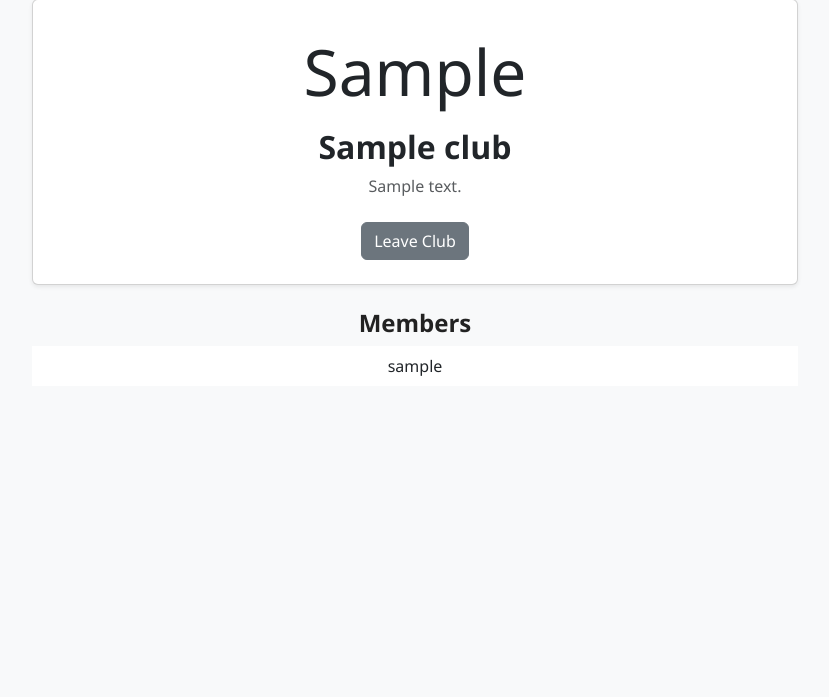
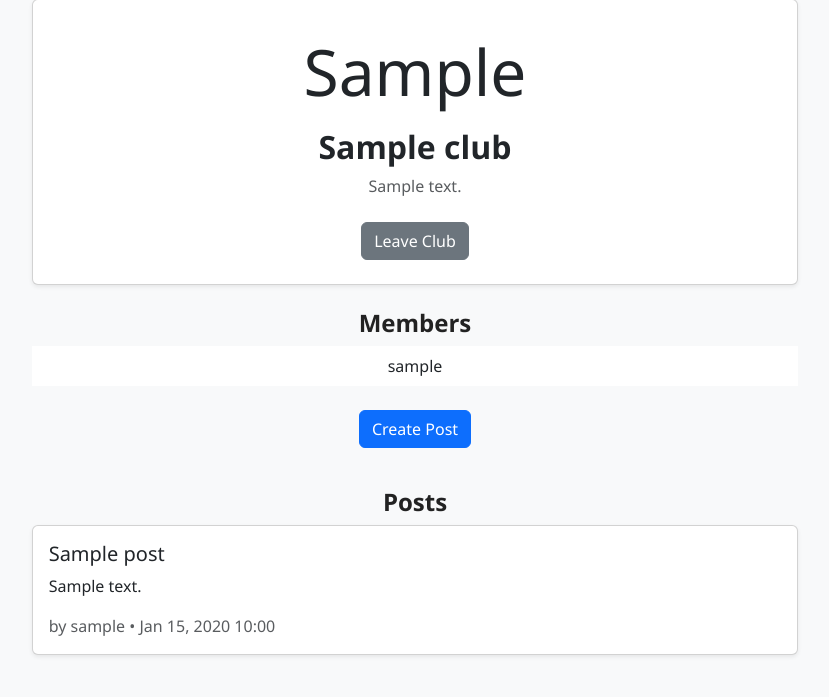
Before and after one commit to mario14guajardo/django-app, a Django app: a page that uses myapp/templates/myapp/club_detail.html in a window 1280 px wide. Shown: the part 103-800 px from the top of the page, without its empty margins (225-1054 px from the left). Run offline with Django 5.2, Linux system fonts and the light colour scheme; a user stored in the database is signed in; tables that the repository leaves empty hold one stand-in row (values such as "Sample post").

Commit message:
Update club_detail.html

```diff
--- a/myapp/templates/myapp/club_detail.html
+++ b/myapp/templates/myapp/club_detail.html
@@ -3,6 +3,8 @@
 
 {% block content %}
 <div class="col-md-8 mx-auto text-center">
+
+    <!-- Club Info Card -->
     <div class="card p-4 shadow-sm mb-4">
         <div style="font-size: 4rem;">{{ club.emoji }}</div>
         <h2 class="fw-bold mt-2">{{ club.name }}</h2>
@@ -22,6 +24,7 @@
         {% endif %}
     </div>
 
+    <!-- Members List -->
     <h4 class="fw-bold mt-4 mb-2">Members</h4>
     <ul class="list-group list-group-flush mb-4">
         {% for member in club.members.all %}
@@ -30,5 +33,28 @@
             <li class="list-group-item text-center text-muted">No members yet.</li>
         {% endfor %}
     </ul>
+
+    <!-- Create Post Button (only for members) -->
+    {% if user.is_authenticated and user in club.members.all %}
+        <a href="{% url 'create_post_in_club' club.name %}" class="btn btn-primary mb-3">Create Post</a>
+    {% endif %}
+
+    <!-- Club Posts -->
+    <h4 class="fw-bold mt-4 mb-2">Posts</h4>
+    {% if posts %}
+        {% for post in posts %}
+            <div class="card mb-3 shadow-sm text-start">
+                <div class="card-body">
+                    <h5 class="card-title">{{ post.title }}</h5>
+                    <p class="card-text">{{ post.body|truncatechars:200 }}</p>
+                    <p class="text-muted mb-0">by {{ post.author.username }} • {{ post.created_at|date:"M d, Y H:i" }}</p>
+                    <a href="{% url 'post_detail' post.id %}" class="stretched-link"></a>
+                </div>
+            </div>
+        {% endfor %}
+    {% else %}
+        <p class="text-muted">No posts yet. Be the first to post!</p>
+    {% endif %}
+
 </div>
 {% endblock %}
```
